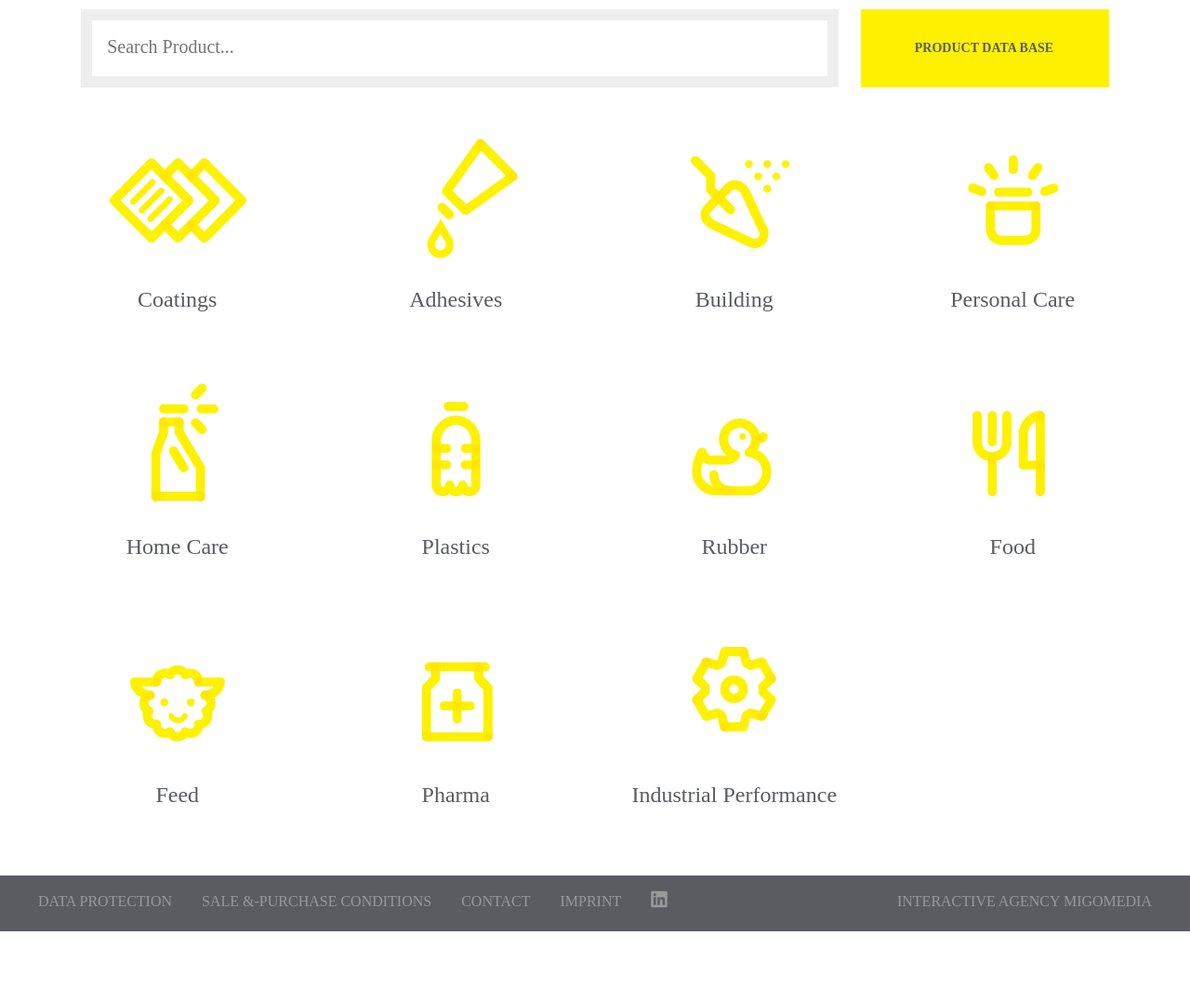
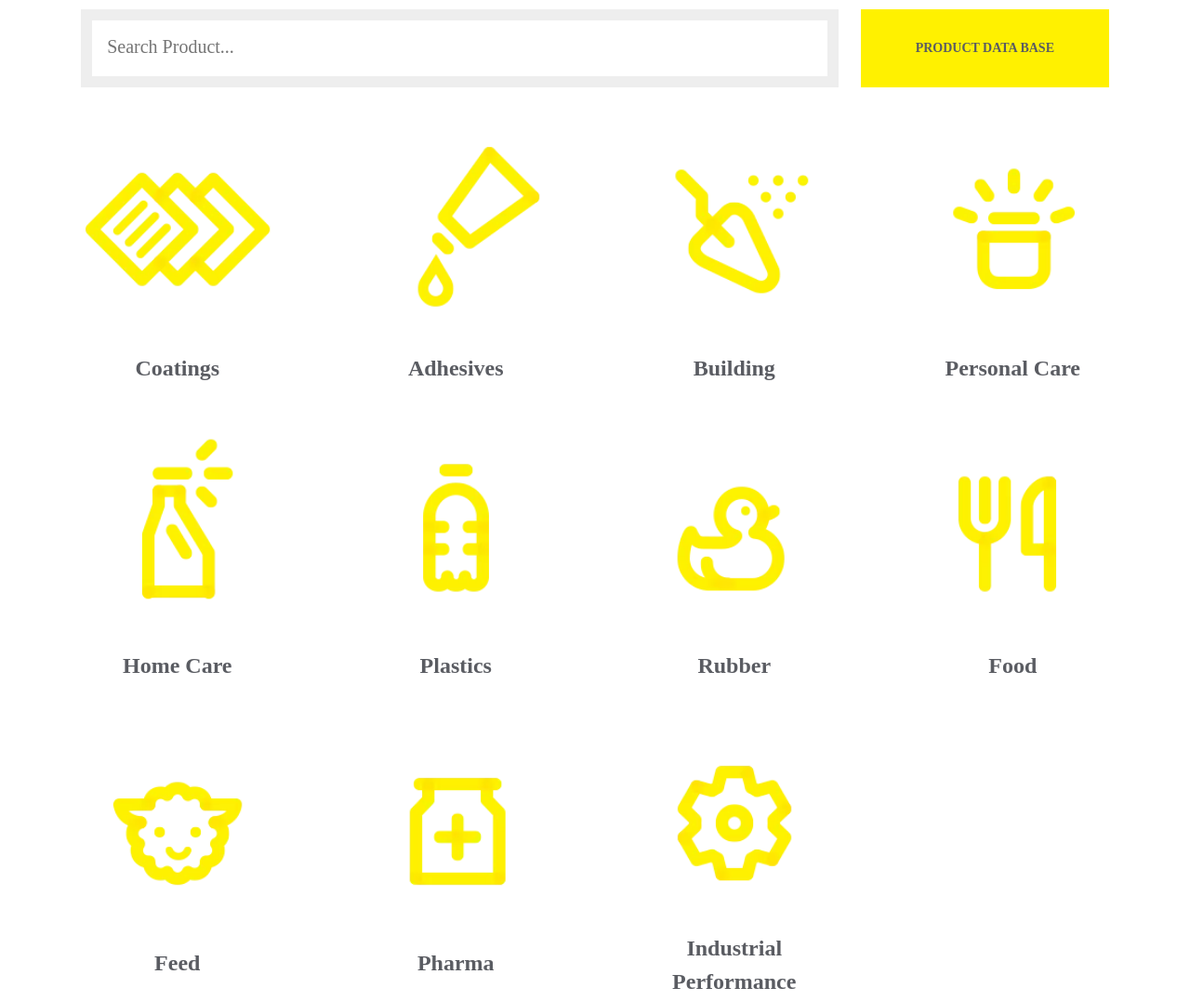
Before and after one commit to Mrbabet/HSH-replication, a plain HTML site: page index.html in a window 1280 px wide. Shown: the part 440-1517 px from the top of the page at 93% size. Before the commit the page ends 1442 px from the top, so only its background shows below. Drawn offline with Linux system fonts and the light colour scheme; a web font is replaced by a local one.

Commit message:
Home page visual done. Need to add Js functionality

```diff
--- a/index.html
+++ b/index.html
@@ -83,7 +83,10 @@
               <div class="box feed"><a href="">Feed</a></div>
               <div class="box pharma"><a href="">Pharma</a></div>
               <div class="box industrial-performance">
-                <a href="">Industrial Performance</a>
+                <a href=""
+                  >Industrial <br />
+                  Performance</a
+                >
               </div>
             </div>
           </div>
--- a/scss/pages/_home.scss
+++ b/scss/pages/_home.scss
@@ -41,29 +41,39 @@
 .categories-container {
   margin-block: 1rem;
   .categories-grid {
-    height: 100vh;
+    height: 120vh;
     list-style: none;
     display: grid;
     grid-template-columns: repeat(2, 1fr);
+    grid-template-rows: repeat(6, minmax(120px, 1fr));
     margin: 0;
     padding: 0;
     @media screen and (min-width: 480px) {
       grid-template-columns: repeat(3, 1fr);
+      grid-template-rows: repeat(4, minmax(120px, 1fr));
     }
     @media screen and (min-width: 768px) {
       grid-template-columns: repeat(4, 1fr);
+      grid-template-rows: repeat(3, minmax(120px, 1fr));
     }
   }
 }
 .box {
   font-size: 24px;
+  font-weight: bold;
+  @media screen and (max-width: 480px) {
+    font-size: 16px;
+  }
+}
+.box:hover {
+  background-color: rgba(221, 221, 221, 0.2);
 }
 .coatings {
   background-image: url(/images/grid/coatings.webp);
   background-size: contain;
   background-repeat: no-repeat;
   background-position: center center;
-  height: 80%;
+  height: 90%;
   width: 100%;
 
   a {
@@ -72,6 +82,7 @@
     display: flex;
     justify-content: center;
     align-items: flex-end;
+    text-align: center;
   }
 }
 .adhesives {
@@ -79,7 +90,7 @@
   background-size: contain;
   background-repeat: no-repeat;
   background-position: center center;
-  height: 80%;
+  height: 90%;
   width: 100%;
   a {
     width: 100%;
@@ -87,6 +98,7 @@
     display: flex;
     justify-content: center;
     align-items: flex-end;
+    text-align: center;
   }
 }
 .building {
@@ -94,7 +106,7 @@
   background-size: contain;
   background-repeat: no-repeat;
   background-position: center center;
-  height: 80%;
+  height: 90%;
   width: 100%;
   a {
     width: 100%;
@@ -102,6 +114,7 @@
     display: flex;
     justify-content: center;
     align-items: flex-end;
+    text-align: center;
   }
 }
 .p-care {
@@ -109,7 +122,7 @@
   background-size: contain;
   background-repeat: no-repeat;
   background-position: center center;
-  height: 80%;
+  height: 90%;
   width: 100%;
   a {
     width: 100%;
@@ -117,6 +130,7 @@
     display: flex;
     justify-content: center;
     align-items: flex-end;
+    text-align: center;
   }
 }
 .h-care {
@@ -124,7 +138,7 @@
   background-size: contain;
   background-repeat: no-repeat;
   background-position: center center;
-  height: 80%;
+  height: 90%;
   width: 100%;
   a {
     width: 100%;
@@ -132,6 +146,7 @@
     display: flex;
     justify-content: center;
     align-items: flex-end;
+    text-align: center;
   }
 }
 .plastics {
@@ -139,7 +154,7 @@
   background-size: contain;
   background-repeat: no-repeat;
   background-position: center center;
-  height: 80%;
+  height: 90%;
   width: 100%;
   a {
     width: 100%;
@@ -147,6 +162,7 @@
     display: flex;
     justify-content: center;
     align-items: flex-end;
+    text-align: center;
   }
 }
 .rubber {
@@ -154,7 +170,7 @@
   background-size: contain;
   background-repeat: no-repeat;
   background-position: center center;
-  height: 80%;
+  height: 90%;
   width: 100%;
   a {
     width: 100%;
@@ -162,6 +178,7 @@
     display: flex;
     justify-content: center;
     align-items: flex-end;
+    text-align: center;
   }
 }
 .food {
@@ -169,7 +186,7 @@
   background-size: contain;
   background-repeat: no-repeat;
   background-position: center center;
-  height: 80%;
+  height: 90%;
   width: 100%;
   a {
     width: 100%;
@@ -177,6 +194,7 @@
     display: flex;
     justify-content: center;
     align-items: flex-end;
+    text-align: center;
   }
 }
 .feed {
@@ -184,7 +202,7 @@
   background-size: contain;
   background-repeat: no-repeat;
   background-position: center center;
-  height: 80%;
+  height: 90%;
   width: 100%;
   a {
     width: 100%;
@@ -192,6 +210,7 @@
     display: flex;
     justify-content: center;
     align-items: flex-end;
+    text-align: center;
   }
 }
 .pharma {
@@ -199,7 +218,7 @@
   background-size: contain;
   background-repeat: no-repeat;
   background-position: center center;
-  height: 80%;
+  height: 90%;
   width: 100%;
   a {
     width: 100%;
@@ -207,6 +226,7 @@
     display: flex;
     justify-content: center;
     align-items: flex-end;
+    text-align: center;
   }
 }
 .industrial-performance {
@@ -214,7 +234,7 @@
   background-size: contain;
   background-repeat: no-repeat;
   background-position: center center;
-  height: 80%;
+  height: 96%;
   width: 100%;
   a {
     width: 100%;
@@ -222,5 +242,6 @@
     display: flex;
     justify-content: center;
     align-items: flex-end;
+    text-align: center;
   }
 }
--- a/scss/util/_buttons.scss
+++ b/scss/util/_buttons.scss
@@ -37,8 +37,9 @@
     @media screen and (max-width: 378px) {
       font-size: 12px;
     }
-
     a {
+      display: flex;
+      justify-content: center;
       margin: auto;
       font-weight: 900;
       min-height: 84px;
```
Also changed, not shown: dist/styles.css, 1 other file.
